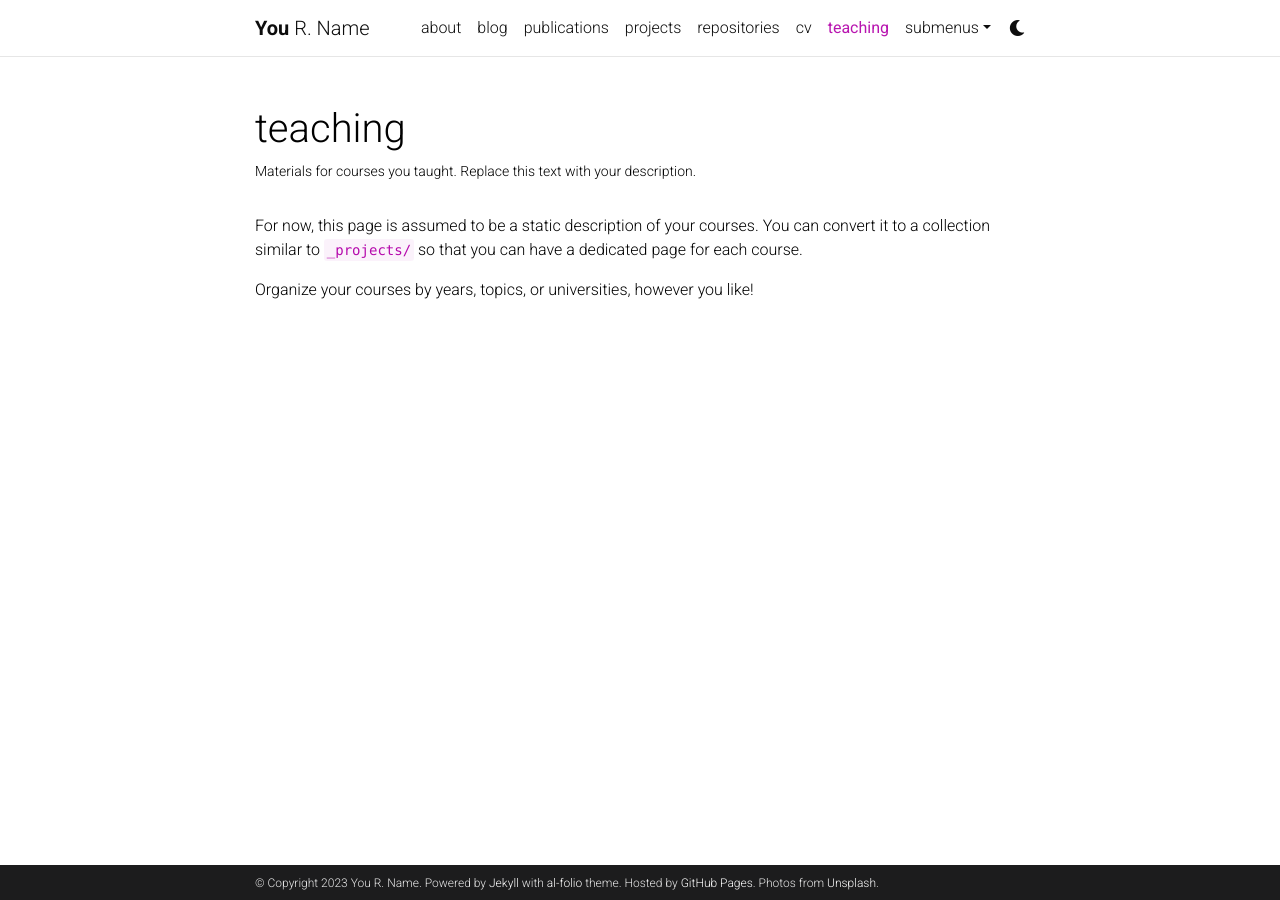
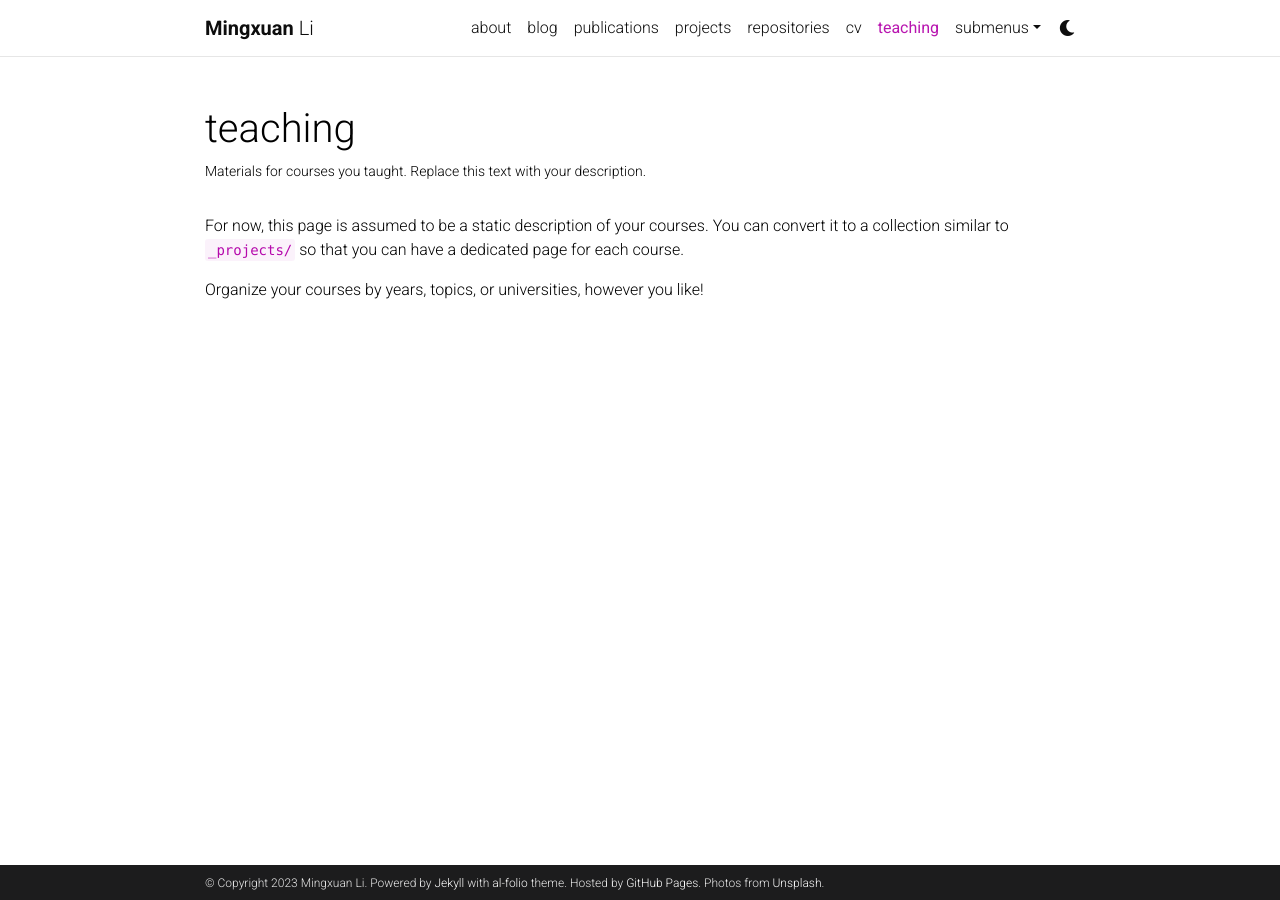
Before and after one commit to limx59/limx59.github.io, a Jekyll site: the page built from _pages/teaching.md, in a window 1280 px wide. Built offline with Jekyll 4.4.1, drawn with Linux system fonts in a browser that asks for light colours; comment, search, counter and statistics services are not loaded; a style sheet for code colours, icons or effects is not loaded.

Commit message:
Update _config.yml

```diff
--- a/_config.yml
+++ b/_config.yml
@@ -3,10 +3,10 @@
 # -----------------------------------------------------------------------------
 
 title: blank # the website title (if blank, full name will be used instead)
-first_name: You
-middle_name: R.
-last_name: Name
-email: you@example.com
+first_name: Mingxuan
+middle_name:
+last_name: Li
+email: limx59@gmail.com
 description: > # the ">" symbol means to ignore newlines until "footer_text:"
   A simple, whitespace theme for academics. Based on [*folio](https://github.com/bogoli/-folio) design.
 footer_text: >
@@ -18,7 +18,7 @@ keywords: jekyll, jekyll-theme, academic-website, portfolio-website  # add your
 lang: en # the language of your site (for example: en, fr, cn, ru, etc.)
 icon: ⚛️  # the emoji used as the favicon (alternatively, provide image name in /assets/img/)
 
-url: https://alshedivat.github.io # the base hostname & protocol for your site
+url: https://limx59.github.io # the base hostname & protocol for your site
 baseurl: /al-folio # the subpath of your site, e.g. /blog/
 last_updated: false # set to true if you want to display last updated in the footer
 impressum_path:  # set to path to include impressum link in the footer, use the same path as permalink in a page, helps to conform with EU GDPR
@@ -55,7 +55,7 @@ navbar_fixed: true
 footer_fixed: true
 
 # Dimensions
-max_width: 800px
+max_width: 900px
 
 # TODO: add layout settings (single page vs. multi-page)
 
@@ -71,11 +71,11 @@ og_image: # The site-wide (default for all links) Open Graph preview image
 # Social integration
 # -----------------------------------------------------------------------------
 
-github_username: # your GitHub user name
+github_username: limx59 # your GitHub user name
 gitlab_username: # your GitLab user name
-twitter_username: # your Twitter handle
+twitter_username: limx59 # your Twitter handle
 mastodon_username: # your mastodon instance+username in the format instance.tld/@username
-linkedin_username: # your LinkedIn user name
+linkedin_username: limx59@gmail.com # your LinkedIn user name
 telegram_username: # your Telegram user name
 scholar_userid: # your Google Scholar ID
 semanticscholar_id: # your Semantic Scholar ID
@@ -270,8 +270,8 @@ display_tags: ['formatting', 'images', 'links', 'math', 'code'] # these tags wil
 
 scholar:
 
-  last_name: [Einstein]
-  first_name: [Albert, A.]
+  last_name: [Li]
+  first_name: [Mingxuan]
 
   style: apa
   locale: en
```
